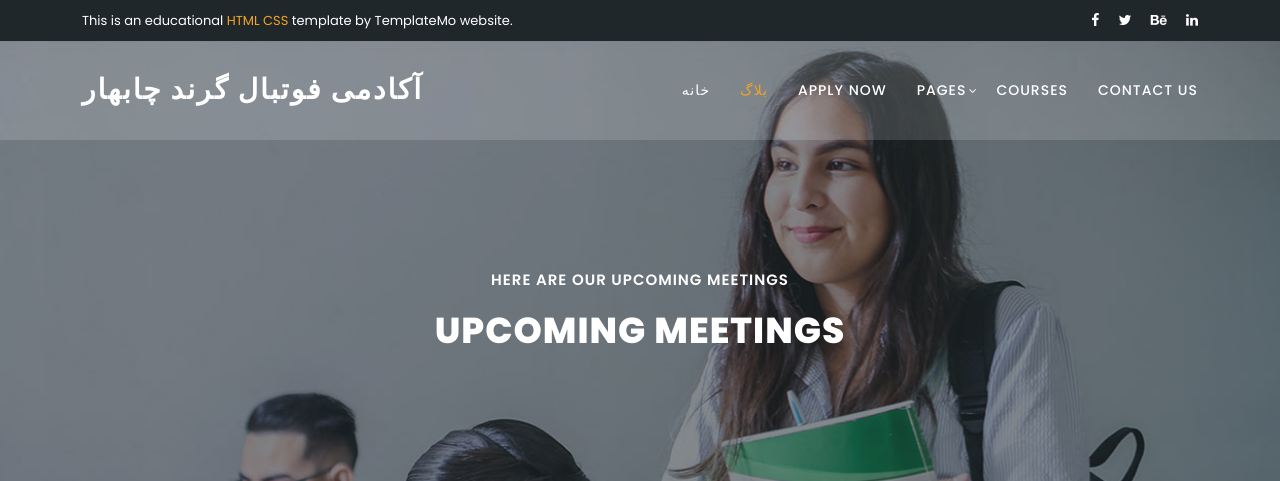
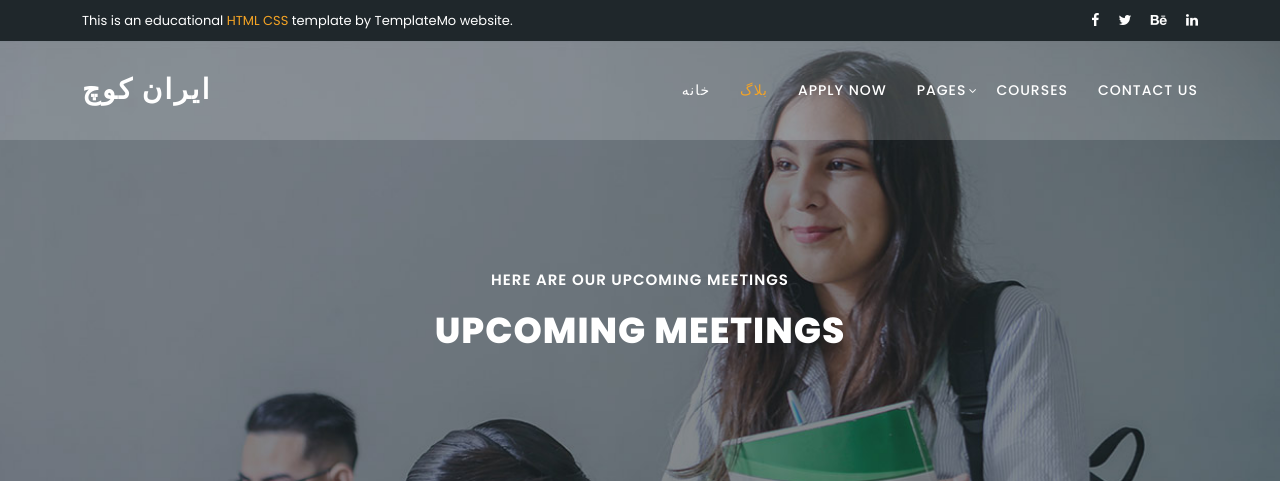
Before and after one commit to azarakhsh13/Football-Blog, a Django app: page /blog in a window 1280 px wide. Shown: the top 481 px of the page. Run offline with Django 4.2, Linux system fonts and the light colour scheme; some libraries are stand-ins or nearby versions.

Commit message:
templates updates

```diff
--- a/templates/base.html
+++ b/templates/base.html
@@ -5,7 +5,7 @@
 <head>
     <meta charset="UTF-8">
     <meta name="viewport" content="width=device-width, initial-scale=1.0">
-    <title>آکادمی فوتبال گرند چابهار</title>
+    <title>ایران کوچ </title>
     <link href="https://fonts.googleapis.com/css?family=Poppins:100,200,300,400,500,600,700,800,900" rel="stylesheet">
 
     <!-- Bootstrap core CSS -->
@@ -52,7 +52,7 @@
                   <nav class="main-nav">
                       <!-- ***** Logo Start ***** -->
                       <a href="{% url 'index' %}" class="logo">
-                          آکادمی فوتبال گرند چابهار
+                          ایران کوچ
                       </a>
                       <!-- ***** Logo End ***** -->
                       <!-- ***** Menu Start ***** -->
```
